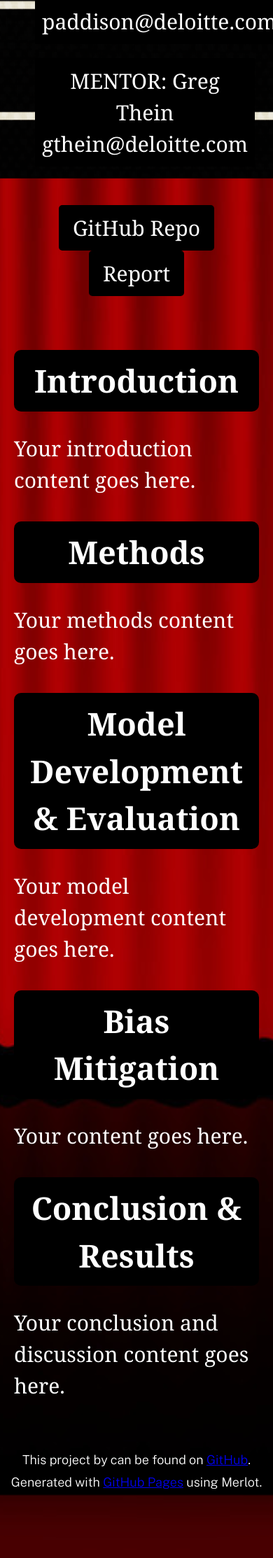
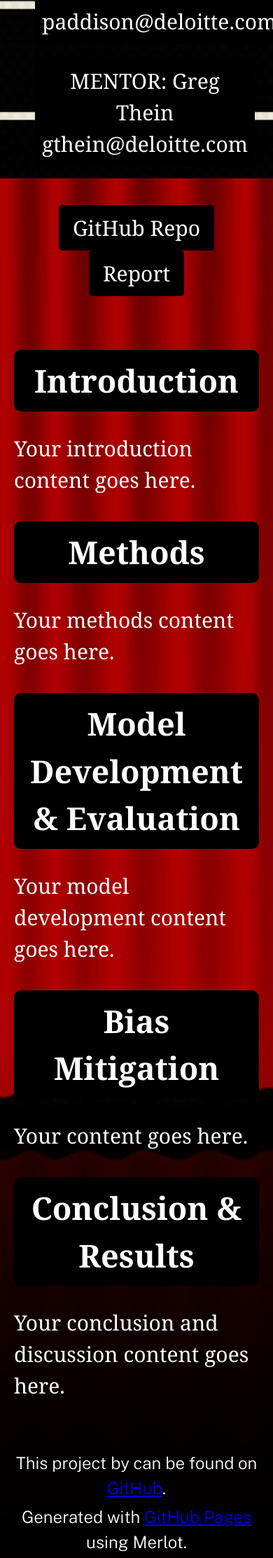
Before and after one commit to michael-garciaperez/DSC180A-Methodology-5, a Jekyll site: the page built from index.md, in a window 390 px wide. Shown: the part 1065-3291 px from the top of the page at 70% size. Built offline with Jekyll 4.4.1, drawn with Linux system fonts in a browser that asks for light colours.

Commit message:
Update non-screen.css

```diff
--- a/assets/css/non-screen.css
+++ b/assets/css/non-screen.css
@@ -36,7 +36,11 @@
 
 header h1 {
   font-family: 'Public Sans', sans-serif;
-  font-size: 2em;
+  font-size: 1.5em;
+}
+
+.author-mentor-container p {
+  font-size: 1em;
 }
 
 section#downloads {
@@ -178,6 +182,10 @@
     font-size: 1.5em;
   }
 
+  .author-mentor-container p {
+    font-size: 1em;
+  }
+
   section#downloads {
     height: auto;
     margin: 20px auto;
@@ -206,4 +214,6 @@
   }
 
   footer p {
-    font-size: .8
+    font-size: .8em;
+  }
+}
```
